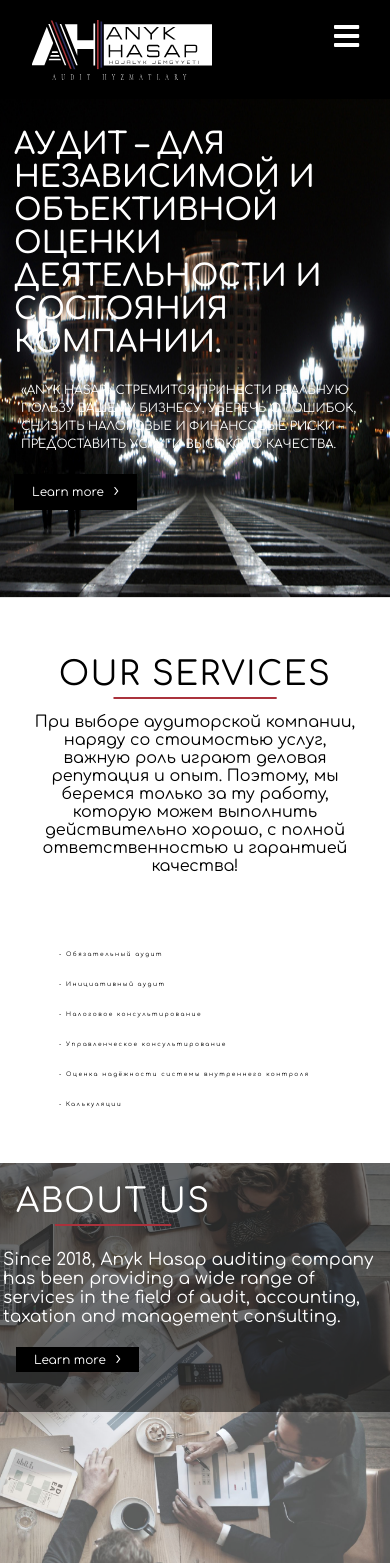
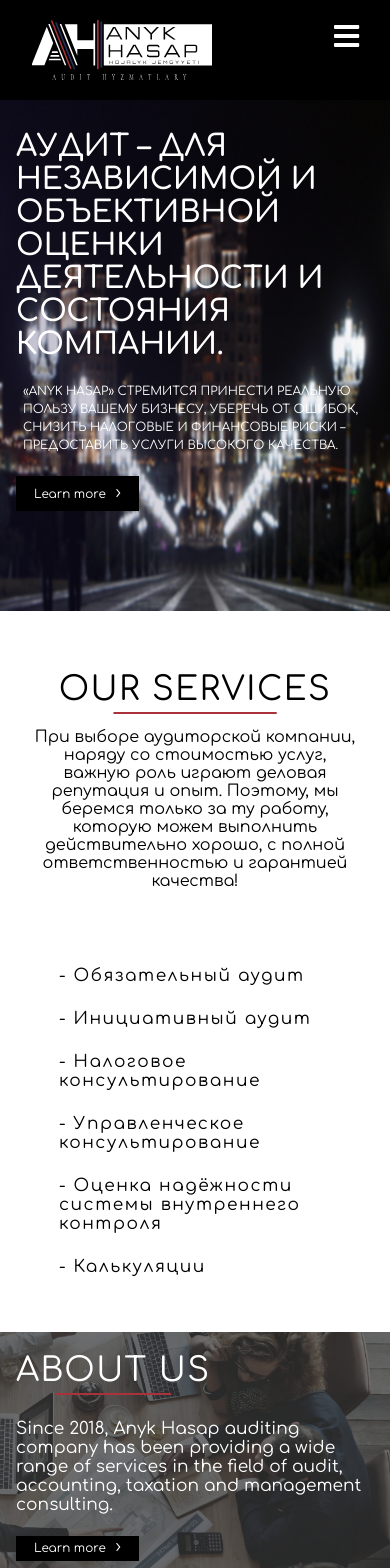
Before and after one commit to GeekSpace-Team/anyk-hasap-front, a React (Create React App) app: page / in a window 390 px wide. Shown: the top 1568 px of the page. Built offline with nearby package versions, Linux system fonts and the light colour scheme.

Commit message:
updateTwo

```diff
--- a/src/components/Navbnar/pages/aboutUs/aboutUs.css
+++ b/src/components/Navbnar/pages/aboutUs/aboutUs.css
@@ -1,6 +1,6 @@
 .imgContainerAbout img{
 width: 100%;
-height: 350px;
+object-fit: cover;
 }
 .frameTitle{
     font-weight: 600;
--- a/src/components/Navbnar/pages/homePage/home.css
+++ b/src/components/Navbnar/pages/homePage/home.css
@@ -1,19 +1,20 @@
 .homeFirstContianer{
     background-image: url(../../../../../public/img/BaseImg.png);
-    background-size: 100% 100%;
+    background-size: 100% 130%;
     background-repeat: no-repeat;
-    height: 500px;
+    background-position: center;
+    height: auto ;
     border: none;
-    margin: -2px;
+    outline: none;
+    background-color: black;
 }
 
-/* .transparent{
+.transparent{
     background: linear-gradient(89.98deg, rgba(42, 35, 86, 0.3) -3.37%, rgba(42, 35, 86, 0) 103.15%);
-    backdrop-filter: blur(3px);
+    backdrop-filter: blur(1px);
     height: auto;
-    padding-top: 80px;
-    padding-bottom: 120px;
-} */
+    padding-bottom: 100px;
+}
 .newOurServices label {
     font-family: 'regularFont';
     letter-spacing: 1.5px;
@@ -157,7 +158,6 @@
 .homeAboutUsContainer p {
     color: white;
     font-size: 1vw;
-    margin-left: -13px;
     font-family: 'regularFont';
     text-align: justify;
 }
@@ -175,6 +175,9 @@
 @media screen and (max-width: 768px){
     .homePageLabel{
         width:100%;
+    }
+    .newOurServices label {
+        font-size: 17px;
     }
     .lableName{
         font-size: 30px;
@@ -225,5 +228,6 @@
     .mediaTransparent{
         background-color: rgba(0, 0, 0, 0.548);
         height: auto;
+        min-height: 400px;
     }
 }
```
Also changed, not shown: public/img/BaseImg.png, 55 other files (tests, documents, lock files or other folders).
